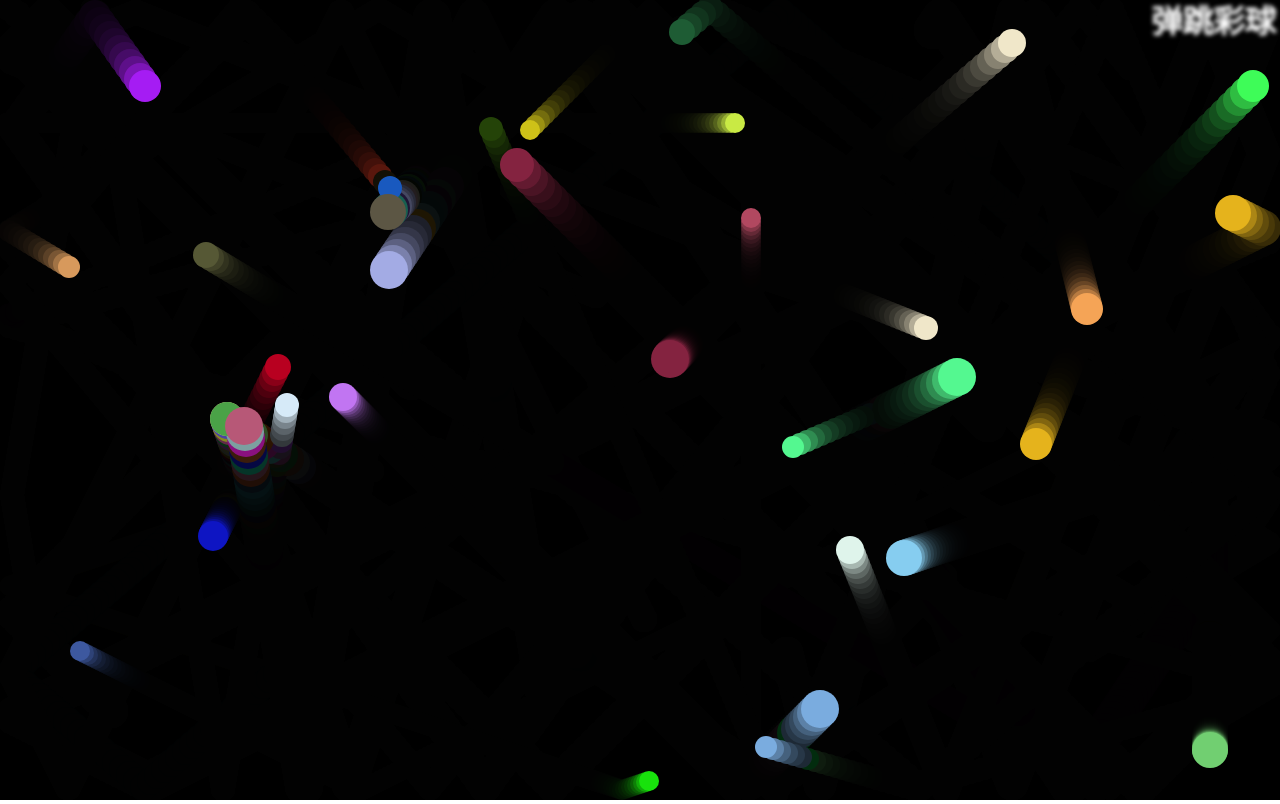
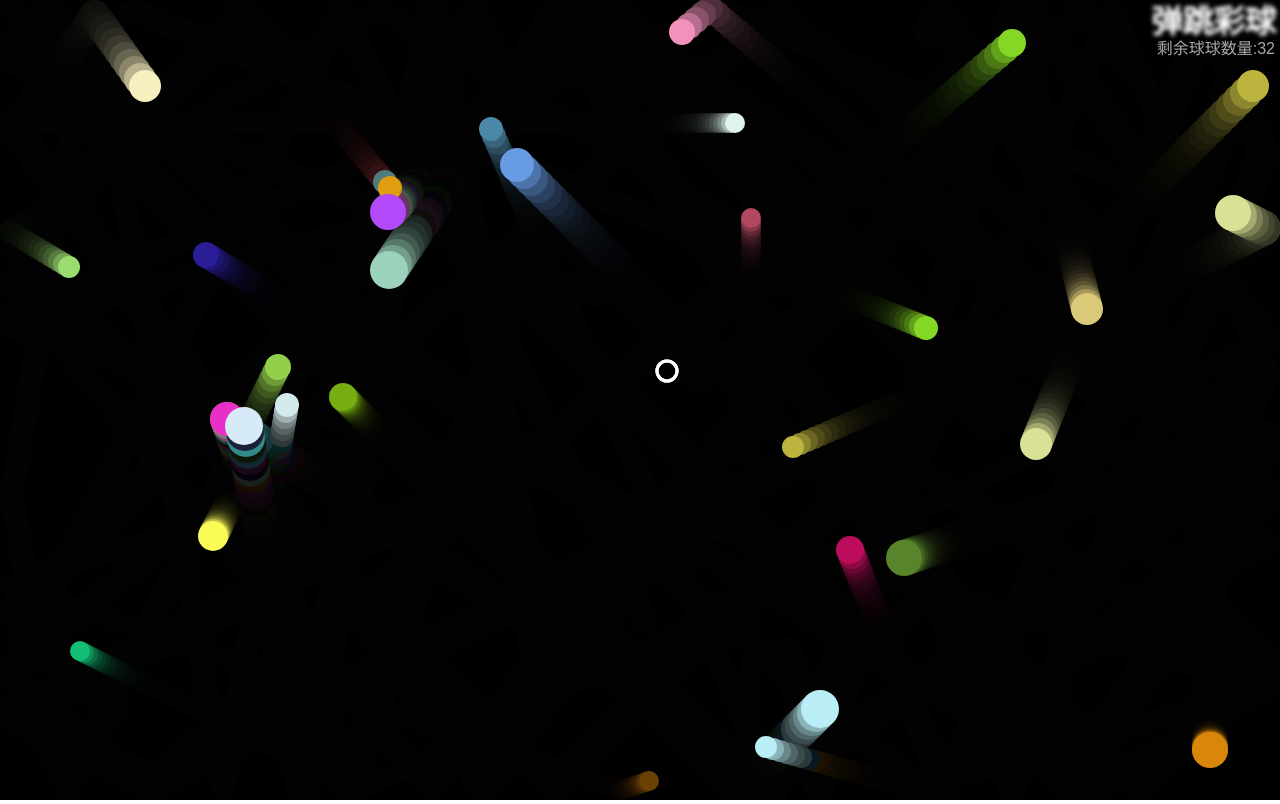
Before and after one commit to SpiritMan/WebDemo, a plain HTML site: page ball-game-site/index.html in a window 1280 px wide. Drawn offline with Linux system fonts and the light colour scheme.

Commit message:
添加黑洞小球

```diff
--- a/ball-game-site/index.html
+++ b/ball-game-site/index.html
@@ -10,6 +10,7 @@
 <body>
     <canvas></canvas>
     <h1>弹跳彩球</h1>
+    <p></p>
     <script src="scripts/main.js"></script>
 </body>
 
--- a/ball-game-site/scripts/main.js
+++ b/ball-game-site/scripts/main.js
@@ -1,4 +1,5 @@
 const canvas = document.querySelector('canvas');
+const ballsNum = document.querySelector('p');
 const ctx = canvas.getContext('2d');
 
 const width = canvas.width = window.innerWidth;
@@ -14,9 +15,12 @@ while (balls.length < 35) {
         random(-7, 7),
         random(-7, 7),
         randomColor(),
-        size);
+        size, true);
     balls.push(ball);
 }
+
+let evilCircle = new EvilCircle(random(0 + 10, width - 10),
+    random(0 + 10, height - 10), true);
 
 loop();
 
@@ -24,13 +28,21 @@ function loop() {
     ctx.fillStyle = 'rgba(0,0,0, 0.25)';
     ctx.fillRect(0, 0, width, height);
 
+    evilCircle.draw();
+    evilCircle.checkBounds();
+    evilCircle.setControls();
+    evilCircle.collisionDetect();
+
+    let num = 0;
     for (let i = 0; i < balls.length; i++) {
-        balls[i].draw();
-        balls[i].update();
-        balls[i].collisionDetect();
-        console.log('i: ' + i);
+        if (balls[i].exists) {
+            num++;
+            balls[i].draw();
+            balls[i].update();
+            balls[i].collisionDetect();
+        }
     }
-
+    ballsNum.textContent = '剩余球球数量:' + num;
     requestAnimationFrame(loop);
 }
 
@@ -45,16 +57,87 @@ function randomColor() {
         random(0, 255) + ')';
 }
 
-function Ball(x, y, velX, velY, color, size) {
+//黑洞
+function EvilCircle(x, y, exists) {
+    this.x = x;
+    this.y = y;
+    this.velX = 20;
+    this.velY = 20;
+    this.color = 'white';
+    this.size = 10;
+    this.exists = exists;
+
+    EvilCircle.prototype.draw = function() {
+        console.log('draw:' + this.color)
+        ctx.beginPath();
+        ctx.strokeStyle = this.color;
+        ctx.lineWidth = 3;
+        ctx.arc(this.x, this.y, this.size, 0, 2 * Math.PI);
+        ctx.stroke();
+    }
+
+    EvilCircle.prototype.checkBounds = function() {
+        if ((this.x + this.size) >= width) {
+            this.x = width - this.size;
+        }
+
+        if ((this.x - this.size) <= 0) {
+            this.x = this.size;
+        }
+
+        if ((this.y + this.size) >= height) {
+            this.y = height - this.size;
+        }
+
+        if ((this.y - this.size) <= 0) {
+            this.y = this.size;
+        }
+    }
+
+    EvilCircle.prototype.setControls = function() {
+        window.onkeydown = e => {
+            switch (e.key) {
+                case 'a':
+                    this.x -= this.velX;
+                    break;
+                case 'd':
+                    this.x += this.velX;
+                    break;
+                case 'w':
+                    this.y -= this.velY;
+                    break;
+                case 's':
+                    this.y += this.velY;
+                    break;
+            }
+        };
+    }
+
+    //有接触的球将会被吸收吃掉
+    EvilCircle.prototype.collisionDetect = function() {
+        for (let j = 0; j < balls.length; j++) {
+            if (balls[j].exists) {
+                const dx = this.x - balls[j].x;
+                const dy = this.y - balls[j].y;
+                const distance = Math.sqrt(dx * dx + dy * dy);
+
+                if (distance < this.size + balls[j].size) {
+                    balls[j].exists = false;
+                }
+            }
+        }
+    }
+}
+
+function Ball(x, y, velX, velY, color, size, exists) {
     this.x = x;
     this.y = y;
     this.velX = velX;
     this.velY = velY;
     this.color = color;
     this.size = size;
-
+    this.exists = exists;
     Ball.prototype.draw = function() {
-        console.log('draw:' + this.color);
         ctx.beginPath();
         ctx.fillStyle = this.color;
         ctx.arc(this.x, this.y, this.size, 0, 2 * Math.PI);
--- a/ball-game-site/styles/style.css
+++ b/ball-game-site/styles/style.css
@@ -23,3 +23,11 @@ h1 {
     color: transparent;
     text-shadow: 0 0 4px white;
 }
+
+p {
+    position: absolute;
+    margin: 0;
+    top: 35px;
+    right: 5px;
+    color: #aaa;
+}
```
